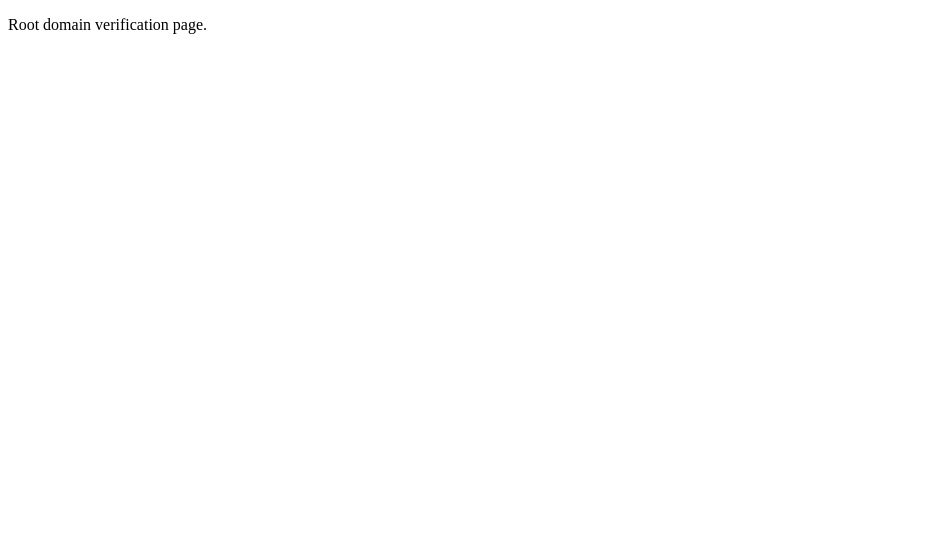
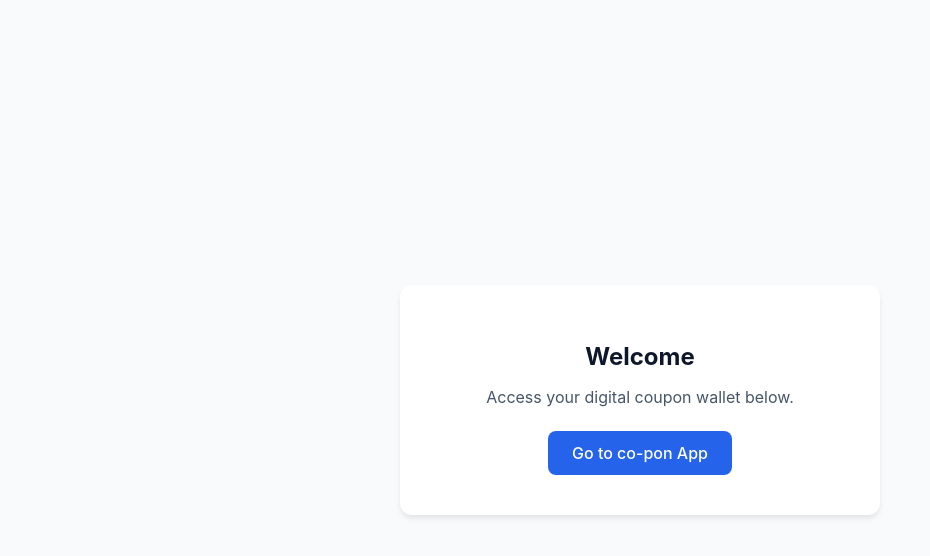
Before and after one commit to aptem-k/aptem-k.github.io, a plain HTML site: page index.html in a window 1280 px wide. Shown: the whole page, without its empty margins (0-930 px from the left). Drawn offline with Linux system fonts and the light colour scheme.

Commit message:
Revise index.html with welcome card and styles
Updated the title and added a styled welcome card with a link.

```diff
--- a/index.html
+++ b/index.html
@@ -1,10 +1,58 @@
 <!DOCTYPE html>
-<html>
+<html lang="en">
 <head>
+  <meta charset="UTF-8">
+  <meta name="viewport" content="width=device-width, initial-scale=1.0">
   <meta name="google-site-verification" content="FtFy1SkzgABD0xK42TorGuzidr4-XOKsnBTxP6JafkU" />
-  <title>Root Hub</title>
+  <title>Welcome</title>
+  <style>
+    body {
+      font-family: -apple-system, BlinkMacSystemFont, "Segoe UI", Roboto, sans-serif;
+      background-color: #f8fafc;
+      color: #0f172a;
+      display: flex;
+      justify-content: center;
+      align-items: center;
+      height: 100vh;
+      margin: 0;
+    }
+    .card {
+      background: #ffffff;
+      padding: 2.5rem;
+      border-radius: 12px;
+      box-shadow: 0 4px 6px -1px rgba(0, 0, 0, 0.1);
+      text-align: center;
+      max-width: 400px;
+      width: 100%;
+    }
+    h1 {
+      font-size: 1.5rem;
+      margin-bottom: 1rem;
+    }
+    p {
+      color: #475569;
+      margin-bottom: 1.5rem;
+    }
+    a {
+      display: inline-block;
+      background-color: #2563eb;
+      color: white;
+      padding: 0.75rem 1.5rem;
+      border-radius: 8px;
+      text-decoration: none;
+      font-weight: 500;
+      transition: background-color 0.2s;
+    }
+    a:hover {
+      background-color: #1d4ed8;
+    }
+  </style>
 </head>
 <body>
-    <p>Root domain verification page.</p>
+  <div class="card">
+    <h1>Welcome</h1>
+    <p>Access your digital coupon wallet below.</p>
+    <a href="copon/">Go to co-pon App</a>
+  </div>
 </body>
 </html>
```
